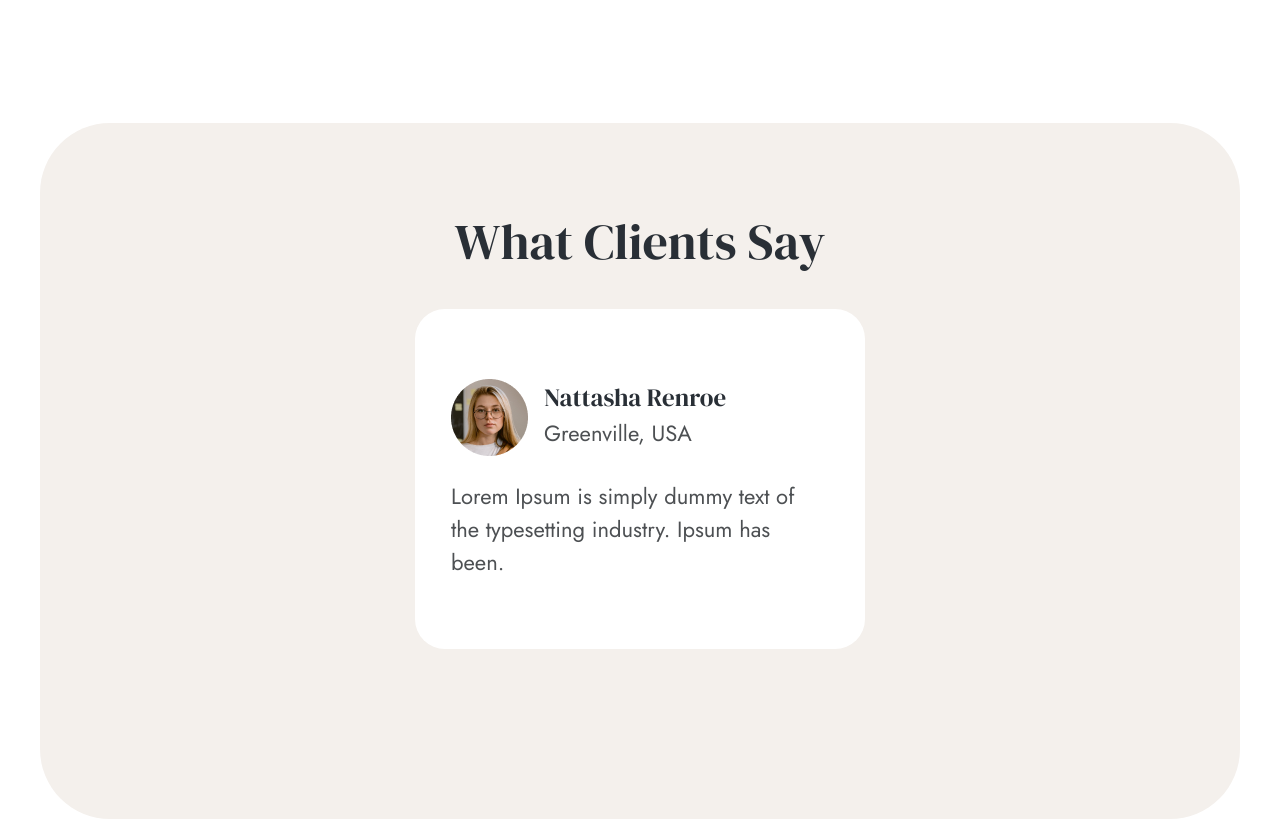
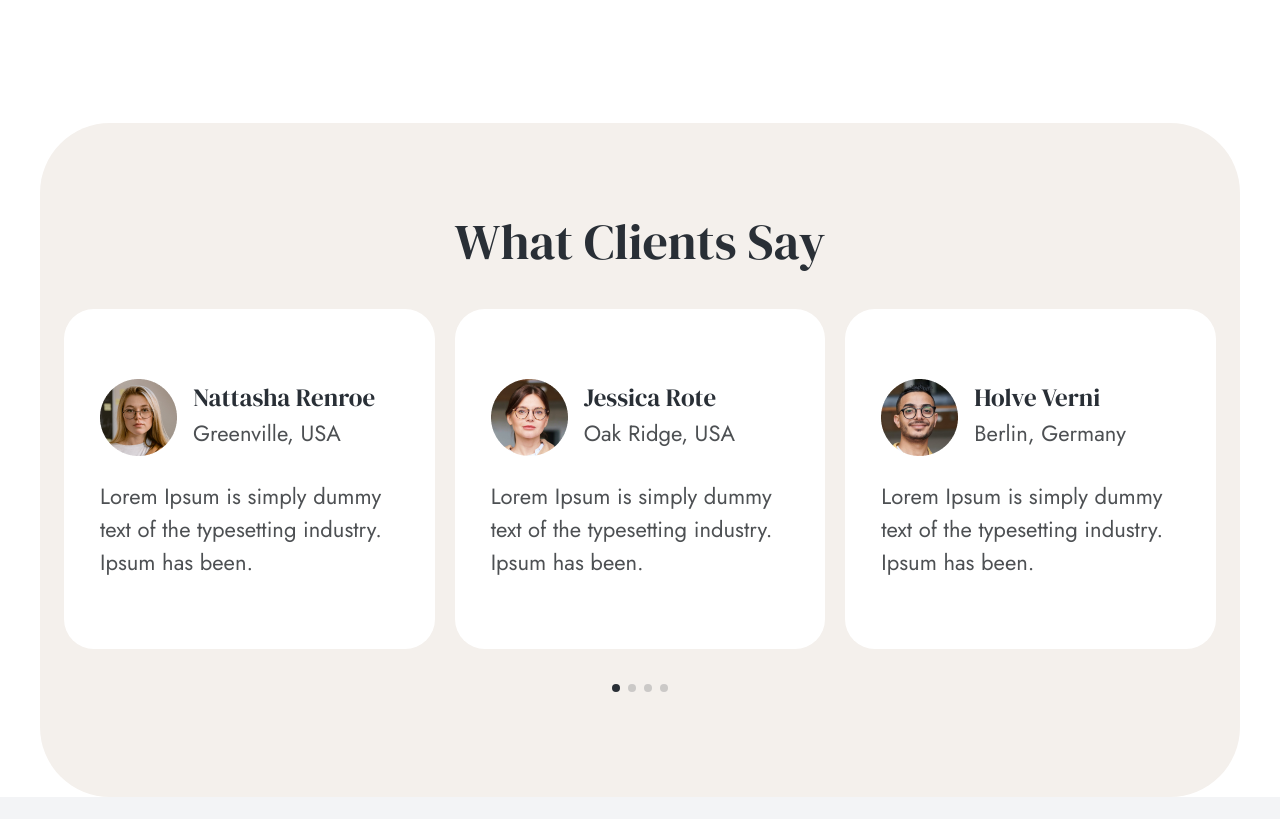
Before and after one commit to fransiskusdave/interior-website, a website: page index.html in a window 1280 px wide. Shown: the part 2380-3199 px from the top of the page. After the commit the page ends 3177 px from the top, so only its background shows below. Drawn offline with nearby package versions, Linux system fonts and the light colour scheme.

Commit message:
added swiper

```diff
--- a/index.html
+++ b/index.html
@@ -188,7 +188,7 @@
         <div
           class="testimonial__bg container mx-auto bg-accent-secondary rounded-[70px] px-6"
         >
-          <div class="flex flex-col items-center pt-[88px] pb-[110px]">
+          <div class="flex flex-col items-center py-[88px]">
             <h2 class="testimonial__title h2 mb-9 text-center">
               What Clients Say
             </h2>
--- a/src/input.css
+++ b/src/input.css
@@ -46,3 +46,9 @@ h6 {
 .nav-open {
   @apply h-[330px] pt-6;
 }
+
+.swiper-horizontal > .swiper-pagination-bullets .swiper-pagination-bullet,
+.swiper-pagination-horizontal.swiper-pagination-bullets
+  .swiper-pagination-bullet {
+  @apply bg-primary;
+}
```
Also changed, not shown: dist/css/style.css, dist/js/main.js.
